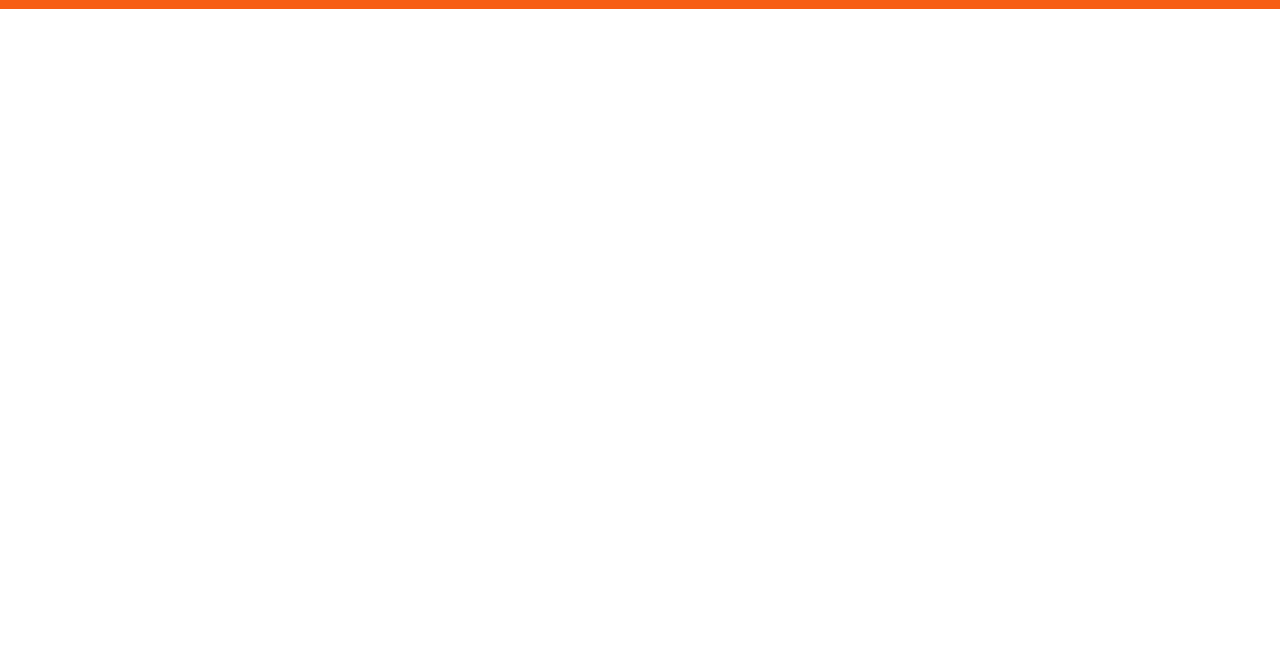
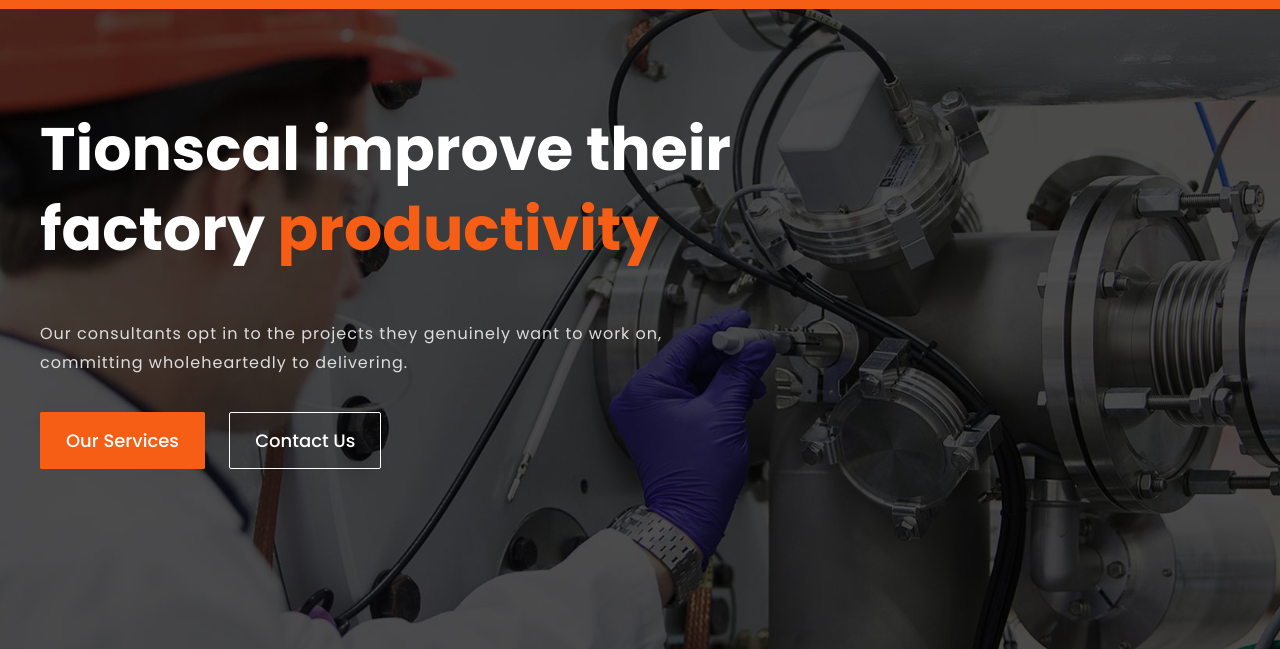
Before and after one commit to hmaminulislam/corporate, a plain HTML site: page index.html in a window 1280 px wide. Shown: the part 161-810 px from the top of the page. Drawn offline with Linux system fonts and the light colour scheme.

Commit message:
hero done

```diff
--- a/index.html
+++ b/index.html
@@ -56,5 +56,17 @@
             </div>
         </div>
     </section>
+    <section id="hero">
+        <div class="overlay">
+            <div class="container">
+                <div class="hero-content">
+                    <h1>Tionscal improve their factory <span>productivity</span></h1>
+                    <p>Our consultants opt in to the projects they genuinely want to work on, committing wholeheartedly to delivering.</p>
+                    <a href="#" target="_blank" class="btn">Our Services</a>
+                    <a href="#" target="_blank" class="btn-two">Contact Us</a>
+                </div>
+            </div>
+        </div>
+    </section>
 </body>
 </html>
--- a/style.css
+++ b/style.css
@@ -81,3 +81,67 @@ body {
     color: #F75E15;
     cursor: pointer;
 }
+#hero {
+    background-image: url(images/s2.jpg);
+    background-repeat: no-repeat;
+    background-size: cover;
+    height: 80vh;
+    position: relative;
+    overflow: hidden;
+}
+.overlay {
+    position: absolute;
+    top: 0;
+    left: 0;
+    width: 100%;
+    height: 100%;
+    background: rgba(0, 0, 0, 0.7);
+}
+.hero-content {
+    margin-top: 100px;
+    width: 60%;
+}
+.hero-content h1 {
+    font-size: 60px;
+    line-height: 80px;
+    color: #fff;
+}
+.hero-content span {
+    color: #F75E15;
+}
+.hero-content p {
+    color: #dddddd;
+    letter-spacing: 1px;
+    line-height: 29px;
+    margin-bottom: 50px;
+}
+.btn {
+    text-decoration: none;
+    font-size: 18px;
+    font-weight: 500;
+    border-radius: 2px;
+    border: 1px solid #F75E15;
+    padding: 15px 25px;
+    color: #fff;
+    background: #F75E15;
+    margin-right: 20px;
+    transition: .2s;
+}
+.btn-two {
+    text-decoration: none;
+    font-size: 18px;
+    font-weight: 500;
+    border-radius: 2px;
+    border: 1px solid #fff;
+    padding: 15px 25px;
+    color: #fff;
+    transition: .2s;
+}
+.btn:hover {
+    background: transparent;
+    border: 1px solid #fff;
+}
+.btn-two:hover {
+    background: #F75E15;
+    border: 1px solid #F75E15;
+}
```
